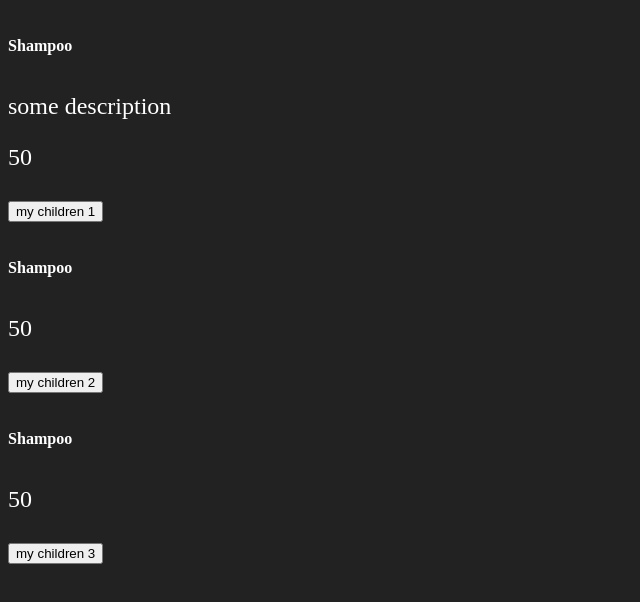
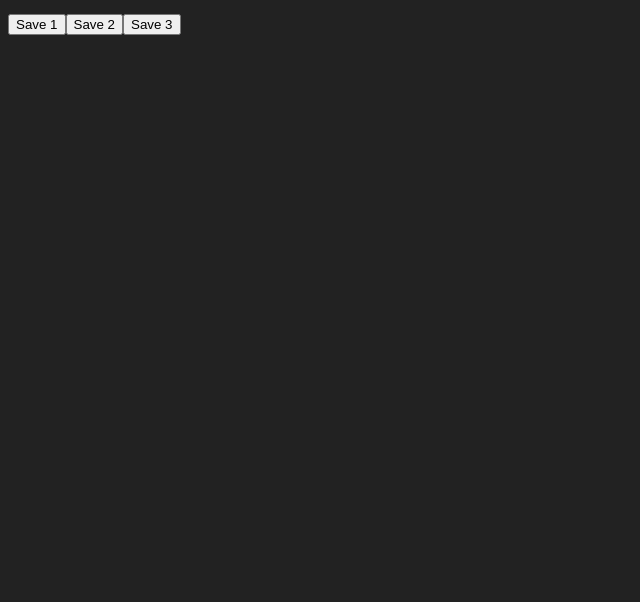
Before and after one commit to ameysawant/react-typescript, a React (Vite) app: page / in a window 1280 px wide. Shown: the top 602 px of the page, without its empty margins (0-640 px from the left). Built offline with nearby package versions, Linux system fonts and the light colour scheme.

Commit message:
added reusable butto props

```diff
--- a/src/App.tsx
+++ b/src/App.tsx
@@ -1,11 +1,26 @@
 import Basics from "./components/Basics";
+import Button from "./components/Button";
 import Functions from "./components/Functions";
 
 const App = () => {
+  const handleClick = () => {
+    console.log(45);
+    return 45;
+  };
+
   return (
     <>
       {/* <Basics /> */}
-      <Functions />
+      {/* <Functions /> */}
+      <Button variant="primary" size="sm" onClick={handleClick} type="submit">
+        Save 1
+      </Button>
+      <Button variant="primary" size="sm" onClick={handleClick} type="button">
+        Save 2
+      </Button>
+      <Button variant="primary" size="sm">
+        Save 3
+      </Button>
     </>
   );
 };
--- /dev/null
+++ b/src/components/Button.tsx
@@ -0,0 +1,17 @@
+import type { ComponentProps } from "react";
+
+type ButtonProps = ComponentProps<"button"> & {
+  children: React.ReactNode;
+  variant: "primary" | "secondary";
+  size: "sm" | "md" | "lg";
+};
+
+const Button = ({ children, variant, size, ...rest }: ButtonProps) => {
+  return (
+    <button className={`btn-${variant} btn-${size}`} {...rest}>
+      {children}
+    </button>
+  );
+};
+
+export default Button;
```
